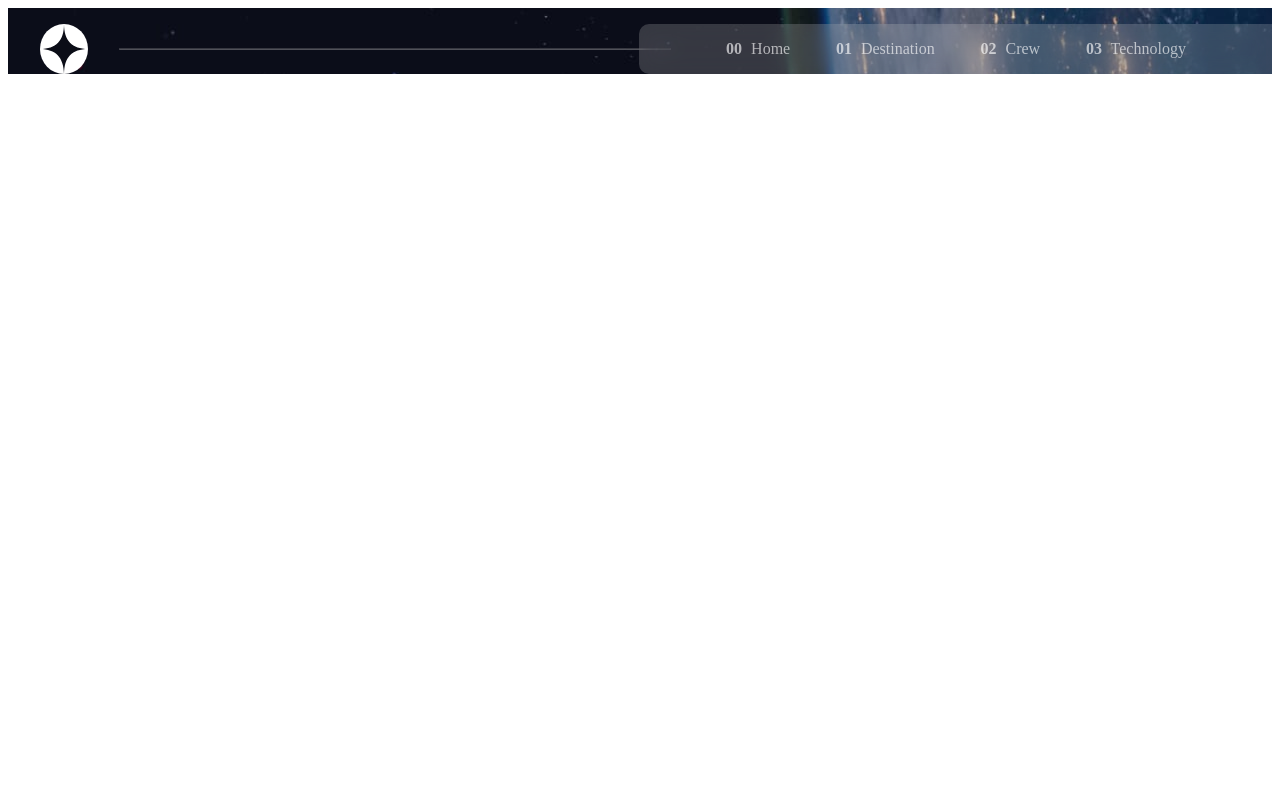
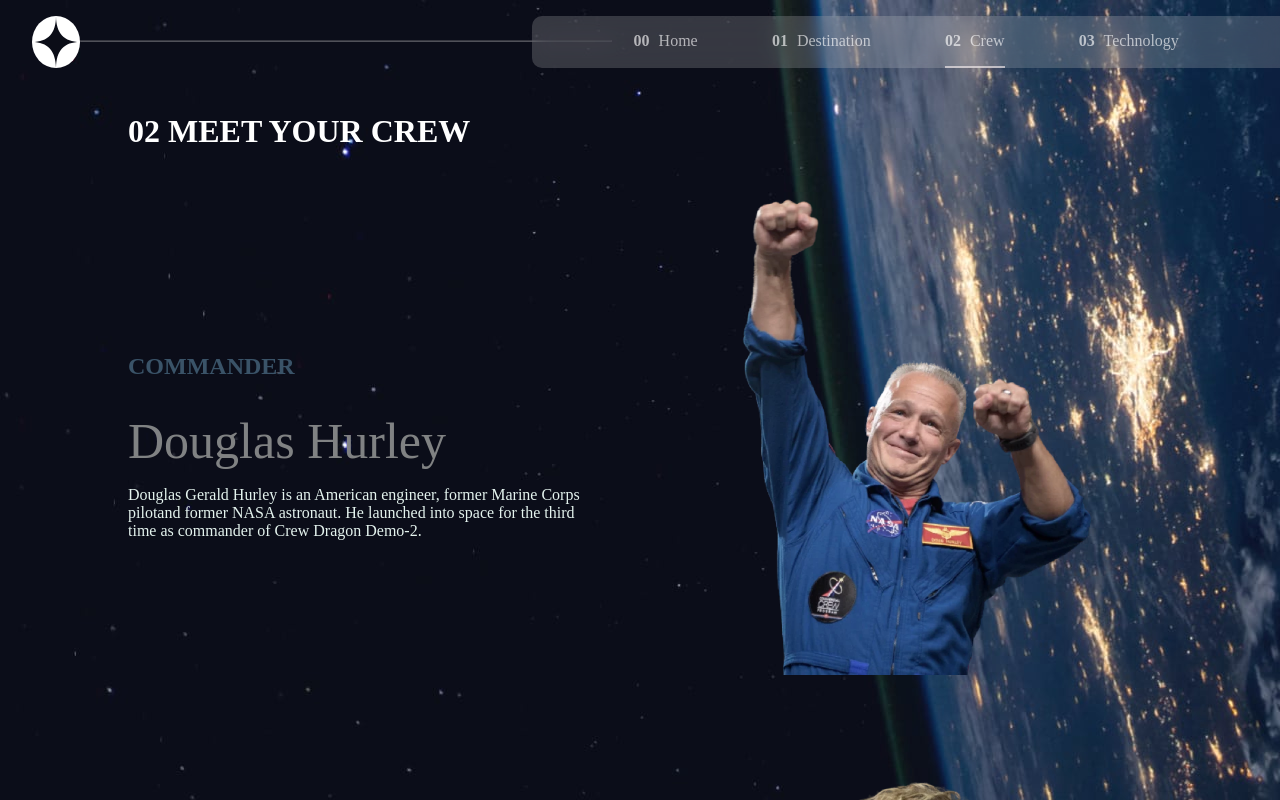
Before and after one commit to cafferti/reactmotive, a React (Vite) app in the folder reactapp2/: page /crew in a window 1280 px wide. Shown: the top 800 px of the page. Built offline with nearby package versions, Linux system fonts and the light colour scheme.

Commit message:
started crew carousel

```diff
--- a/reactapp2/space-tourism-website-main/starter-code/crew-engineer.html
+++ b/reactapp2/space-tourism-website-main/starter-code/crew-engineer.html
@@ -17,7 +17,7 @@
 
   02 Meet your crew
 
-  Flight Engineer
+
   Anousheh Ansari
 
   Anousheh Ansari is an Iranian American engineer and co-founder of Prodea Systems.
--- a/reactapp2/src/App.jsx
+++ b/reactapp2/src/App.jsx
@@ -4,6 +4,7 @@
 import { useLocation } from "react-router-dom";
 import { BrowserRouter as Router, Route, Routes } from "react-router-dom";
 import Destination from "./destination";
+import Crew from "./Crew";
 
 
 function App() {
@@ -28,6 +29,7 @@
           <Routes>
             <Route path="/" element={<Explore />} />
             <Route path="/des" element={<Destination/>} />
+            <Route path="/crew" element = {<Crew/> } />
           </Routes>
         </div>
       </div>
--- /dev/null
+++ b/reactapp2/src/Carauselitems.jsx
@@ -0,0 +1,17 @@
+const carouselitem = ({ crewmember }) => {
+  return (
+    <div className="crewmember">
+      <div className="crewtext">
+        <h2>{crewmember.Role}</h2>
+        <h1>{crewmember.Name}</h1>
+        <p>{crewmember.About}</p>
+      </div>
+      <div className="crewimg">
+      <img src={crewmember.img} alt="" width={350}  />
+
+      </div>
+    </div>
+  );
+};
+
+export default carouselitem;
--- /dev/null
+++ b/reactapp2/src/Crew.jsx
@@ -0,0 +1,57 @@
+import Carouselitem from "./Carauselitems";
+import commanderimg from "../public/assets/crew/image-douglas-hurley.webp";
+import engineerimg from "../public/assets/crew/image-anousheh-ansari.webp";
+import pilotimg from "../public/assets/crew/image-victor-glover.webp";
+import specialimg from "../public/assets/crew/image-mark-shuttleworth.png";
+
+const Crew = () => {
+  const crewmembers = [
+    {
+      Role: "Commander",
+      Name: " Douglas Hurley",
+      About:
+        "    Douglas Gerald Hurley is an American engineer, former Marine Corps pilotand former NASA astronaut. He launched into space for the third time as commander of Crew Dragon Demo-2.",
+      img: commanderimg,
+    },
+    {
+      Role: "  Flight Engineer",
+      Name: "Anousheh Ansari",
+      About:
+        "     Anousheh Ansari is an Iranian American engineer and co-founder of Prodea Systems. Ansari was the fourth self-funded space tourist, the first self-funded woman to fly to the ISS, and the first Iranian in space. ",
+      img: engineerimg,
+    },
+    {
+      Role: " Pilot",
+      Name: " Victor Glover",
+      About:
+        "     Pilot on the first operational flight of the SpaceX Crew Dragon to the International Space Station. Glover is a commander in the U.S. Navy where he pilots an F/A-18.He was a crew member of Expedition 64, and served as a station systems flight engineer. ",
+      img: { pilotimg },
+    },
+    {
+      Role: " Mission Specialist",
+      Name: " Mark Shuttleworth",
+      About:
+        "Mark Richard Shuttleworth is the founder and CEO of Canonical, the company behind the Linux-based Ubuntu operating system. Shuttleworth became the first South African to travel to space as a space tourist. ",
+      img: specialimg,
+    },
+  ];
+
+  return (
+    <div className="carousel">
+      <div className="crew">
+        <h1>02 MEET YOUR CREW</h1>
+
+        {crewmembers.map((crewmember, index) => {
+          return <Carouselitem key={index} crewmember={crewmember} />;
+        })}
+
+        <div className="btn">
+          <button>Next</button>
+          <button>Previous</button>
+        </div>
+      </div>
+    </div>
+  );
+};
+
+export default Crew;
--- a/reactapp2/src/Navbar.jsx
+++ b/reactapp2/src/Navbar.jsx
@@ -18,8 +18,8 @@
             <div className="links" >
              <Link to={"/"} className={active("/")} ><span>00</span> Home</Link>
              <Link to={"/des"} className={active("/des")} > <span>01</span> Destination</Link>
-             <Link to={"/crew"} > <span>02</span> Crew</Link>
-             <Link to={"/tech"} ><span>03</span> Technology</Link>
+             <Link to={"/crew"} className={active("/crew")}  > <span>02</span> Crew</Link>
+             <Link to={"/tech"} className={active("/tech")} ><span>03</span> Technology</Link>
             </div>
         </div>
      );
--- a/reactapp2/src/index.css
+++ b/reactapp2/src/index.css
@@ -1,5 +1,11 @@
+*{
+  box-sizing: border-box;
+  margin: 0;
+}
+
 body{
   margin: none;
+  /* overflow: hidden; */
 }
 .navbar{
   display: flex;
@@ -16,7 +22,7 @@
   border-radius: 10px 0px 0px 10px;
   opacity: 0.7;
   display: flex;
-  width: 40%;
+  width: 60%;
   justify-content: space-around;
   padding-right: 5%;
   color: white;
@@ -54,10 +60,7 @@
 .hometext{
   width: 50%;
 }
-.div{
-  margin: -8px;
-  height: 55vh;
-}
+
 
 
 hr{
@@ -66,7 +69,7 @@
   height: 0.1px;
   opacity:0.3 ;
   margin-top: 1.5rem;
-  margin-right: -2rem;
+  margin-right: -5rem;
 }
 
 .explore{
@@ -94,15 +97,17 @@
 }
 
 .part1 h1{
-  margin-bottom: 15%;
+  padding-top: 10%;
 }
 
 .part2{
+  margin-top: 10%;
+
 height: fit-content;
 }
 
 .marslogo{
-  /* padding-bottom: 30%; */
+  padding-bottom: 15%;
 }
 
 .nestednav{
@@ -149,3 +154,54 @@
   font-size: 70px;
   font-weight: lighter;
 }
+
+.crew{
+  color: white;
+  height: 85vh;
+  padding-inline: 10%;
+}
+
+.crewmember{
+  display: flex;
+  margin-top: 5%;
+  align-items: center;
+  height: 70%;
+}
+
+.App{
+  height: 100vh;
+}
+
+.crewmember > *{
+  width: 50%;
+}
+.crewmember  h2{
+  color: rgb(58, 83, 104);
+  text-transform: uppercase;
+  padding-block: 1rem;
+}
+
+.crewmember h1{
+  padding-block: 1rem;
+  font-weight:lighter;
+  font-size: 50px;
+  color: rgb(128, 130, 131);
+}
+
+.crewmember p{
+padding-right: 10%;
+color: rgb(228, 243, 238);
+}
+
+.crew{
+  margin-top: 3.5%;
+}
+
+.crewimg img{
+  bottom: 40px;
+
+}
+
+.crewimg{
+  padding-left: 10%;
+}
```
